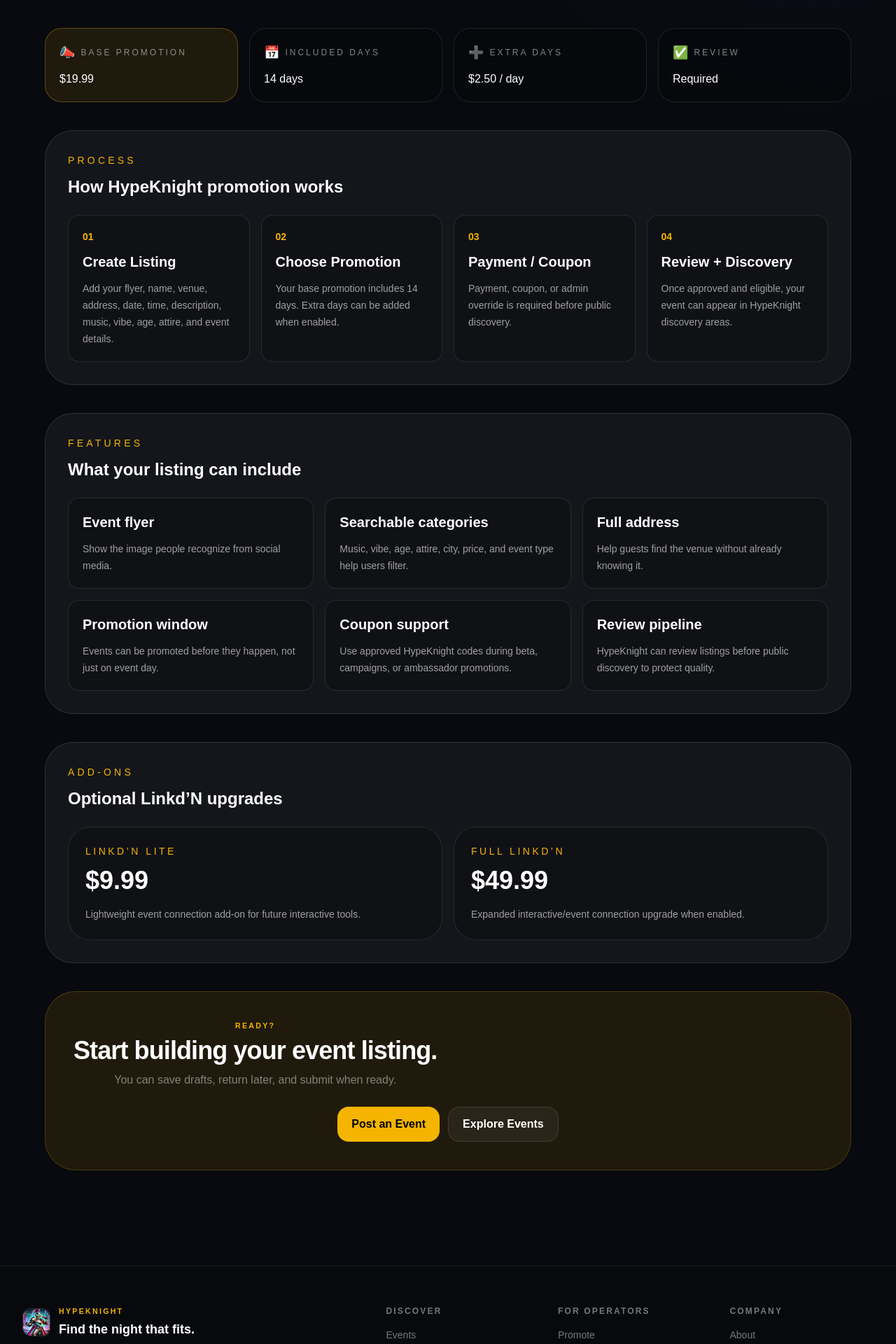
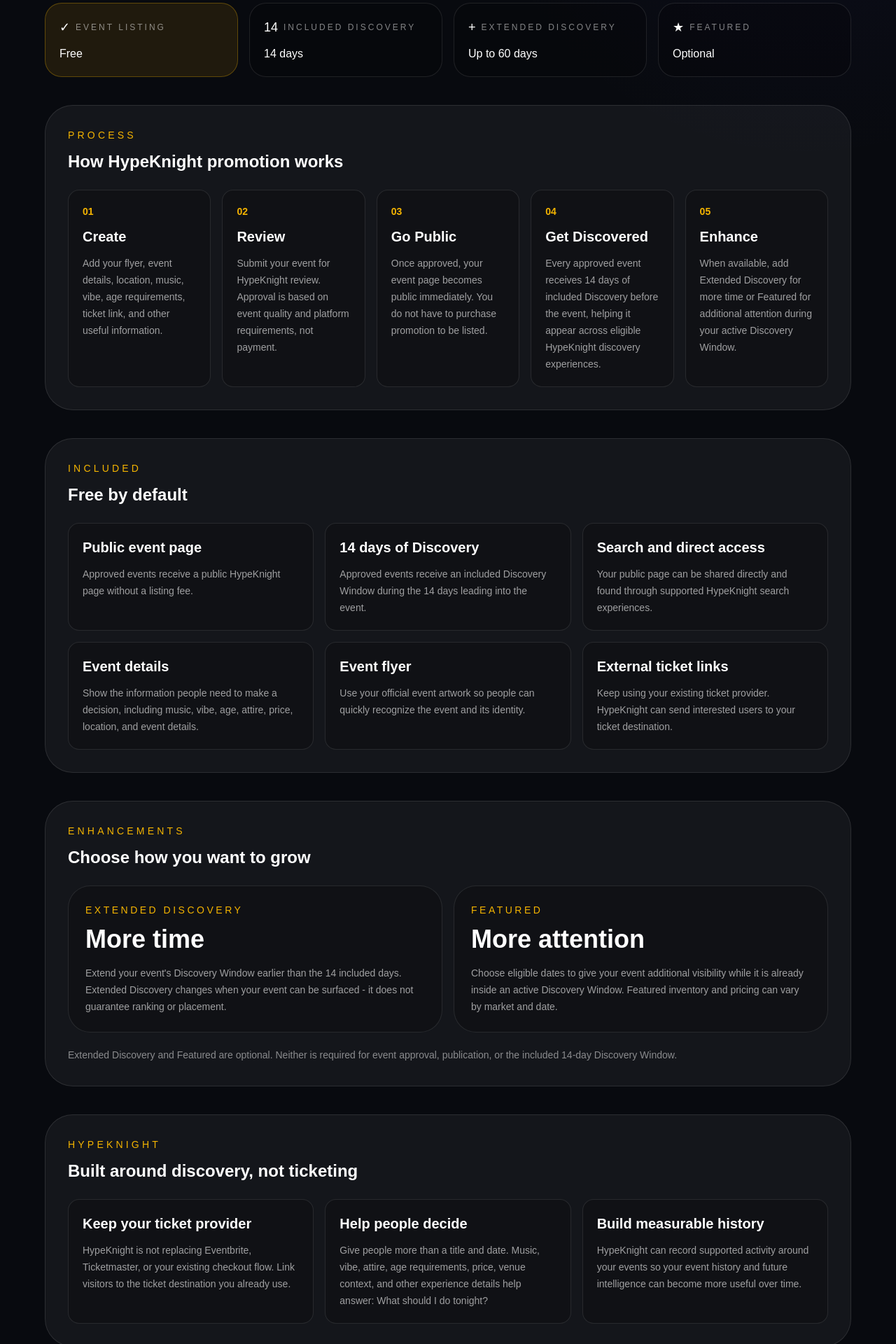
Before and after one commit to Hypeknight/HKV2, a Next.js app: page /promote in a window 1280 px wide. Shown: the part 577-2497 px from the top of the page at 70% size. Built offline with nearby package versions, Linux system fonts and the light colour scheme; no server answers; the database is empty.

Commit message:
fix: align promote page with business model v1

```diff
--- a/app/promote/page.tsx
+++ b/app/promote/page.tsx
@@ -1,20 +1,11 @@
-import Link from 'next/link';
-import { getPlatformSettings } from '@/lib/settings';
-import { ButtonLink, InfoCard, Panel, SectionHeader } from '@/components/ui';
+import {
+  ButtonLink,
+  InfoCard,
+  Panel,
+  SectionHeader,
+} from '@/components/ui';
 
-export default async function PromotePage() {
-  const settings = await getPlatformSettings();
-
-  const basePrice = Number(settings.base_event_price || settings.event_base_price || 19.99);
-  const includedDays = Number(settings.base_promo_days || settings.included_promo_days || 14);
-  const extraDayPrice = Number(settings.extra_promo_day_price || 2.5);
-  const reviewRequired = settings.event_review_required === undefined ? true : Boolean(settings.event_review_required);
-  const paymentRequired = settings.event_payment_required === undefined ? true : Boolean(settings.event_payment_required);
-  const linkLiteEnabled = Boolean(settings.enable_link_lite);
-  const fullLinkEnabled = Boolean(settings.enable_full_link);
-  const litePrice = Number(settings.link_lite_price || 9.99);
-  const fullPrice = Number(settings.full_link_price || 49.99);
-
+export default function PromotePage() {
   return (
     <section className="mx-auto max-w-7xl space-y-8 px-4 py-6 sm:space-y-10 sm:px-6 sm:py-10 lg:px-8">
       <section className="relative overflow-hidden rounded-[2rem] border border-white/10 bg-gradient-to-br from-zinc-950 via-black to-zinc-900 p-5 sm:rounded-[3rem] sm:p-10">
@@ -26,18 +17,24 @@ export default async function PromotePage() {
           </p>
 
           <h1 className="mt-3 max-w-4xl text-4xl font-black leading-tight text-white sm:text-6xl">
-            Put your event where people are looking for something to do.
+            Put your event where people are deciding what to do.
           </h1>
 
           <p className="mt-4 max-w-3xl text-sm leading-6 text-white/70 sm:text-base">
-            HypeKnight helps events become easier to discover by city, vibe,
-            music, category, date, price, and experience.
+            Posting an event on HypeKnight is free. Once approved, your event
+            gets a public page immediately and an included Discovery Window
+            before the event. When you want more reach, you can choose paid
+            enhancements without paying just to be listed.
           </p>
 
           <div className="mt-6 flex flex-col gap-3 sm:flex-row">
-            <ButtonLink href="/dashboard/events/new/step-1" variant="primary">
+            <ButtonLink
+              href="/dashboard/events/new/step-1"
+              variant="primary"
+            >
               Post an Event
             </ButtonLink>
+
             <ButtonLink href="/pricing" variant="secondary">
               View Pricing
             </ButtonLink>
@@ -46,43 +43,133 @@ export default async function PromotePage() {
       </section>
 
       <section className="grid gap-4 md:grid-cols-2 xl:grid-cols-4">
-        <InfoCard label="Base Promotion" icon="📣" value={`$${basePrice.toFixed(2)}`} accent />
-        <InfoCard label="Included Days" icon="📅" value={`${includedDays} days`} />
-        <InfoCard label="Extra Days" icon="➕" value={`$${extraDayPrice.toFixed(2)} / day`} />
-        <InfoCard label="Review" icon="✅" value={reviewRequired ? 'Required' : 'Flexible'} />
+        <InfoCard
+          label="Event Listing"
+          icon="✓"
+          value="Free"
+          accent
+        />
+        <InfoCard
+          label="Included Discovery"
+          icon="14"
+          value="14 days"
+        />
+        <InfoCard
+          label="Extended Discovery"
+          icon="+"
+          value="Up to 60 days"
+        />
+        <InfoCard
+          label="Featured"
+          icon="★"
+          value="Optional"
+        />
       </section>
 
       <Panel title="How HypeKnight promotion works" eyebrow="Process">
-        <div className="grid gap-4 md:grid-cols-2 xl:grid-cols-4">
-          <Step step="01" title="Create Listing" text="Add your flyer, name, venue, address, date, time, description, music, vibe, age, attire, and event details." />
-          <Step step="02" title="Choose Promotion" text={`Your base promotion includes ${includedDays} days. Extra days can be added when enabled.`} />
-          <Step step="03" title="Payment / Coupon" text={paymentRequired ? 'Payment, coupon, or admin override is required before public discovery.' : 'Admin settings may allow flexible payment handling.'} />
-          <Step step="04" title="Review + Discovery" text="Once approved and eligible, your event can appear in HypeKnight discovery areas." />
+        <div className="grid gap-4 md:grid-cols-2 xl:grid-cols-5">
+          <Step
+            step="01"
+            title="Create"
+            text="Add your flyer, event details, location, music, vibe, age requirements, ticket link, and other useful information."
+          />
+
+          <Step
+            step="02"
+            title="Review"
+            text="Submit your event for HypeKnight review. Approval is based on event quality and platform requirements, not payment."
+          />
+
+          <Step
+            step="03"
+            title="Go Public"
+            text="Once approved, your event page becomes public immediately. You do not have to purchase promotion to be listed."
+          />
+
+          <Step
+            step="04"
+            title="Get Discovered"
+            text="Every approved event receives 14 days of included Discovery before the event, helping it appear across eligible HypeKnight discovery experiences."
+          />
+
+          <Step
+            step="05"
+            title="Enhance"
+            text="When available, add Extended Discovery for more time or Featured for additional attention during your active Discovery Window."
+          />
         </div>
       </Panel>
 
-      <Panel title="What your listing can include" eyebrow="Features">
+      <Panel title="Free by default" eyebrow="Included">
         <div className="grid gap-4 md:grid-cols-2 xl:grid-cols-3">
-          <Feature title="Event flyer" text="Show the image people recognize from social media." />
-          <Feature title="Searchable categories" text="Music, vibe, age, attire, city, price, and event type help users filter." />
-          <Feature title="Full address" text="Help guests find the venue without already knowing it." />
-          <Feature title="Promotion window" text="Events can be promoted before they happen, not just on event day." />
-          <Feature title="Coupon support" text="Use approved HypeKnight codes during beta, campaigns, or ambassador promotions." />
-          <Feature title="Review pipeline" text="HypeKnight can review listings before public discovery to protect quality." />
+          <Feature
+            title="Public event page"
+            text="Approved events receive a public HypeKnight page without a listing fee."
+          />
+
+          <Feature
+            title="14 days of Discovery"
+            text="Approved events receive an included Discovery Window during the 14 days leading into the event."
+          />
+
+          <Feature
+            title="Search and direct access"
+            text="Your public page can be shared directly and found through supported HypeKnight search experiences."
+          />
+
+          <Feature
+            title="Event details"
+            text="Show the information people need to make a decision, including music, vibe, age, attire, price, location, and event details."
+          />
+
+          <Feature
+            title="Event flyer"
+            text="Use your official event artwork so people can quickly recognize the event and its identity."
+          />
+
+          <Feature
+            title="External ticket links"
+            text="Keep using your existing ticket provider. HypeKnight can send interested users to your ticket destination."
+          />
         </div>
       </Panel>
 
-      <Panel title="Optional Linkd’N upgrades" eyebrow="Add-ons">
+      <Panel title="Choose how you want to grow" eyebrow="Enhancements">
         <div className="grid gap-4 md:grid-cols-2">
           <Package
-            title="Linkd’N Lite"
-            price={linkLiteEnabled ? `$${litePrice.toFixed(2)}` : 'Unavailable'}
-            text="Lightweight event connection add-on for future interactive tools."
+            title="Extended Discovery"
+            headline="More time"
+            text="Extend your event's Discovery Window earlier than the 14 included days. Extended Discovery changes when your event can be surfaced - it does not guarantee ranking or placement."
           />
+
           <Package
-            title="Full Linkd’N"
-            price={fullLinkEnabled ? `$${fullPrice.toFixed(2)}` : 'Unavailable'}
-            text="Expanded interactive/event connection upgrade when enabled."
+            title="Featured"
+            headline="More attention"
+            text="Choose eligible dates to give your event additional visibility while it is already inside an active Discovery Window. Featured inventory and pricing can vary by market and date."
+          />
+        </div>
+
+        <p className="mt-5 text-sm leading-6 text-white/50">
+          Extended Discovery and Featured are optional. Neither is required for
+          event approval, publication, or the included 14-day Discovery Window.
+        </p>
+      </Panel>
+
+      <Panel title="Built around discovery, not ticketing" eyebrow="HypeKnight">
+        <div className="grid gap-4 md:grid-cols-2 xl:grid-cols-3">
+          <Feature
+            title="Keep your ticket provider"
+            text="HypeKnight is not replacing Eventbrite, Ticketmaster, or your existing checkout flow. Link visitors to the ticket destination you already use."
+          />
+
+          <Feature
+            title="Help people decide"
+            text="Give people more than a title and date. Music, vibe, attire, age requirements, price, venue context, and other experience details help answer: What should I do tonight?"
+          />
+
+          <Feature
+            title="Build measurable history"
+            text="HypeKnight can record supported activity around your events so your event history and future intelligence can become more useful over time."
           />
         </div>
       </Panel>
@@ -90,14 +177,18 @@ export default async function PromotePage() {
       <section className="rounded-[2rem] border border-accent/20 bg-accent/10 p-6 text-center sm:rounded-[2.75rem] sm:p-10">
         <SectionHeader
           eyebrow="Ready?"
-          title="Start building your event listing."
-          text="You can save drafts, return later, and submit when ready."
+          title="Start building your event page."
+          text="Create for free, submit for review, and choose paid enhancements only when they make sense for your event."
         />
 
         <div className="mt-6 flex flex-col justify-center gap-3 sm:flex-row">
-          <ButtonLink href="/dashboard/events/new/step-1" variant="primary">
+          <ButtonLink
+            href="/dashboard/events/new/step-1"
+            variant="primary"
+          >
             Post an Event
           </ButtonLink>
+
           <ButtonLink href="/events" variant="secondary">
             Explore Events
           </ButtonLink>
@@ -107,7 +198,15 @@ export default async function PromotePage() {
   );
 }
 
-function Step({ step, title, text }: { step: string; title: string; text: string }) {
+function Step({
+  step,
+  title,
+  text,
+}: {
+  step: string;
+  title: string;
+  text: string;
+}) {
   return (
     <div className="rounded-2xl border border-white/10 bg-black/20 p-5">
       <p className="text-sm font-black text-accent">{step}</p>
@@ -117,7 +216,13 @@ function Step({ step, title, text }: { step: string; title: string; text: string
   );
 }
 
-function Feature({ title, text }: { title: string; text: string }) {
+function Feature({
+  title,
+  text,
+}: {
+  title: string;
+  text: string;
+}) {
   return (
     <div className="rounded-2xl border border-white/10 bg-black/20 p-5">
       <h3 className="text-xl font-black text-white">{title}</h3>
@@ -126,11 +231,21 @@ function Feature({ title, text }: { title: string; text: string }) {
   );
 }
 
-function Package({ title, price, text }: { title: string; price: string; text: string }) {
+function Package({
+  title,
+  headline,
+  text,
+}: {
+  title: string;
+  headline: string;
+  text: string;
+}) {
   return (
     <div className="rounded-[2rem] border border-white/10 bg-black/20 p-6">
-      <p className="text-sm uppercase tracking-[0.25em] text-accent">{title}</p>
-      <p className="mt-3 text-4xl font-black text-white">{price}</p>
+      <p className="text-sm uppercase tracking-[0.25em] text-accent">
+        {title}
+      </p>
+      <p className="mt-3 text-4xl font-black text-white">{headline}</p>
       <p className="mt-4 text-sm leading-6 text-white/60">{text}</p>
     </div>
   );
```
